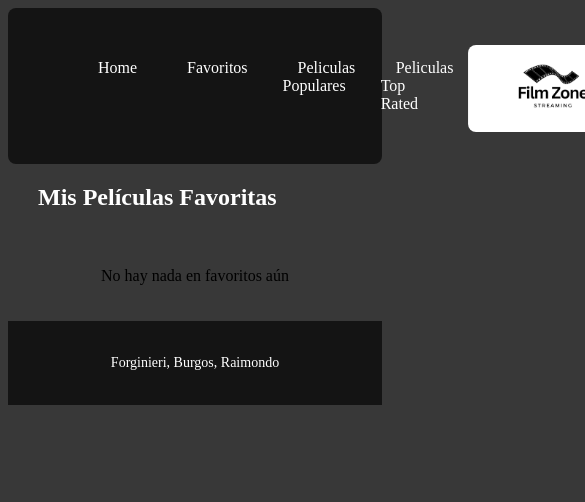
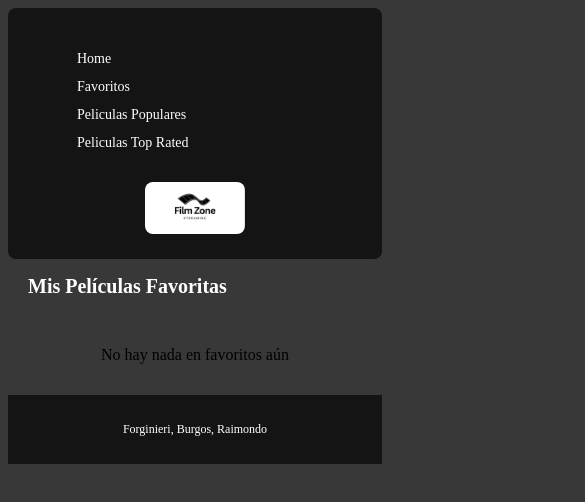
Before and after one commit to julietaBdenevi/proyectoProgra3, a React (Create React App) app: page /favoritos in a window 390 px wide. Shown: the top 502 px of the page, 585 px wide, since content can reach past the window. Built offline with nearby package versions, Linux system fonts and the light colour scheme.

Commit message:
Diseño responsive

```diff
--- a/src/components/CardPelicula/CardPelicula.css
+++ b/src/components/CardPelicula/CardPelicula.css
@@ -100,3 +100,40 @@
     background-color: #f0f0f0;
     transform: scale(1.05);
 }
+@media (max-width: 390px) {
+    .card-pelicula {
+        width: 95%;
+        margin: 10px auto;
+        padding: 8px;
+    }
+
+    .pelicula-img {
+        height: auto;
+        max-height: 200px;
+    }
+
+    .pelicula-title {
+        font-size: 14px;
+        margin: 6px 0;
+    }
+
+    .toggle-descripcion {
+        font-size: 12px;
+    }
+
+    .descripcion-section {
+        font-size: 12px;
+        padding: 6px;
+    }
+
+    .fav-button {
+        padding: 6px 10px;
+        font-size: 12px;
+        margin-top: 8px;
+    }
+
+    .detalle-link {
+        font-size: 12px;
+        margin-top: 8px;
+    }
+}
--- a/src/components/Favoritos/Favoritos.css
+++ b/src/components/Favoritos/Favoritos.css
@@ -25,3 +25,23 @@
     color: white;
     margin-left: 30px;
   }
+
+  @media (max-width: 768px) {
+    .favoritos-container {
+        gap: 12px;
+        padding: 15px;
+    }
+
+    .card {
+        width: 160px;
+        flex: 1 1 45%;
+    }
+
+    h2 {
+        font-size: 20px;
+        margin-left: 20px;
+    }
+}
+.pelicula-img {
+  max-height: 450px;
+}
--- a/src/components/Footer/Footer.css
+++ b/src/components/Footer/Footer.css
@@ -15,3 +15,13 @@
   .footer a:hover {
     text-decoration: underline;
   }
+  @media (max-width: 768px) {
+    .footer {
+        padding: 15px;
+        font-size: 12px;
+    }
+
+    .footer a {
+        margin: 0 5px;
+    }
+}
--- a/src/components/Header/Header.css
+++ b/src/components/Header/Header.css
@@ -29,3 +29,24 @@
   .header nav a:hover {
     color: #b75fff;
   }
+  @media (max-width: 390px) {
+    .header {
+        padding: 15px;
+        flex-direction: column;
+        align-items: center;
+    }
+
+    .header .logo {
+        width: 100px;
+        font-size: 20px;
+        margin-bottom: 10px;
+    }
+
+    .header nav {
+        gap: 10px;
+    }
+
+    .header nav a {
+        font-size: 14px;
+    }
+}
--- a/src/components/Navbar/Navbar.css
+++ b/src/components/Navbar/Navbar.css
@@ -49,3 +49,21 @@
 .main-nav li:hover::after {
   width: 100%;
 }
+@media (max-width: 390px) {
+  .navbar {
+      padding: 10px;
+      flex-direction: column;
+      align-items: self-start;
+  }
+
+  .main-nav {
+      flex-direction: column;
+      gap: 10px;
+      width: 300px;
+  }
+
+  .navbar a {
+      padding: 8px 12px;
+      font-size: 14px;
+  }
+}
--- a/src/components/Peliculas/Peliculas.css
+++ b/src/components/Peliculas/Peliculas.css
@@ -80,3 +80,36 @@
 body {
   background-color: #383838;
 }
+@media (max-width: 390px) {
+  .card-container {
+      margin: 10px 0;
+      padding: 15px;
+  }
+
+  .section-title {
+      font-size: 20px;
+      margin-bottom: 15px;
+  }
+
+  .cards-wrapper {
+      display: flex;
+      flex-direction: column;
+      padding: 5px;
+      gap: 10px;
+  }
+
+  .card {
+      width: 100%;
+      padding: 10px;
+      box-shadow: 0 4px 10px rgba(0, 0, 0, 0.5);
+  }
+
+  .no-movies {
+      font-size: 16px;
+  }
+
+  .view-all-link {
+      font-size: 14px;
+      padding: 8px 12px;
+  }
+}
```
